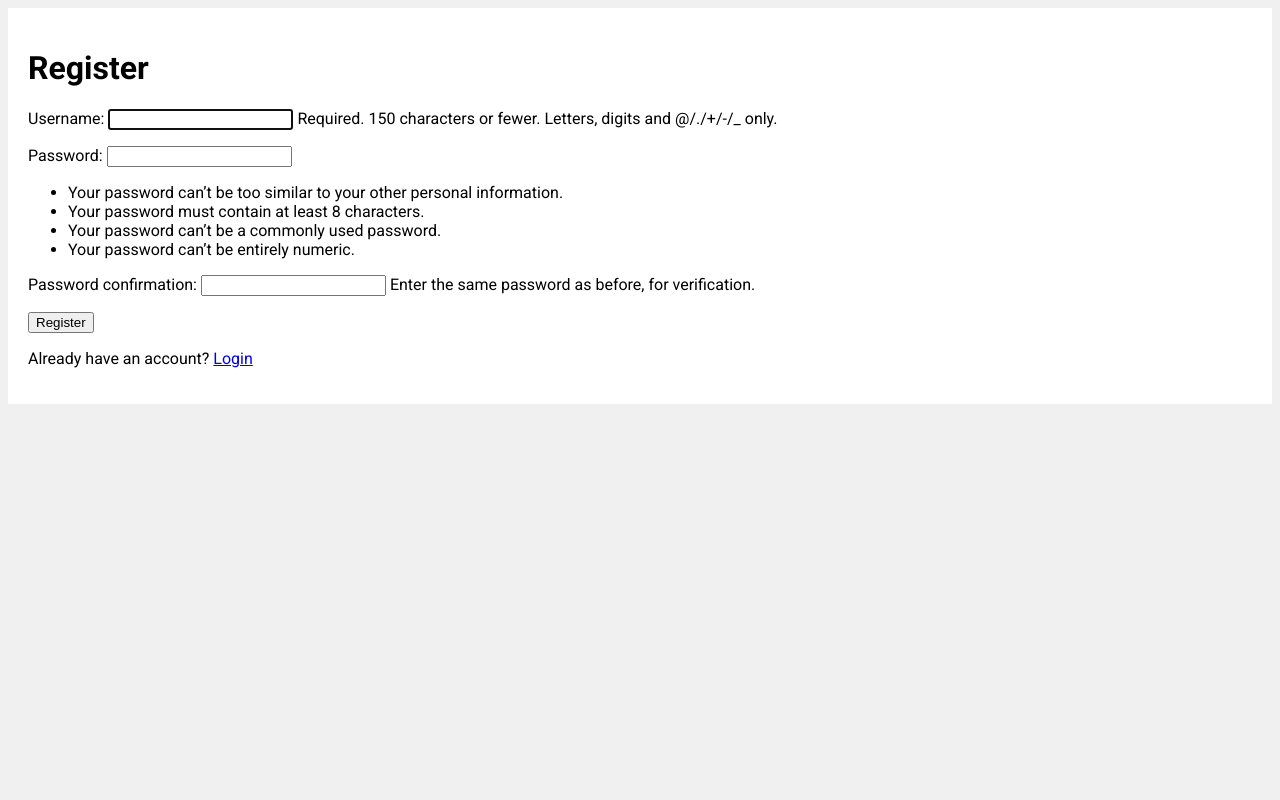
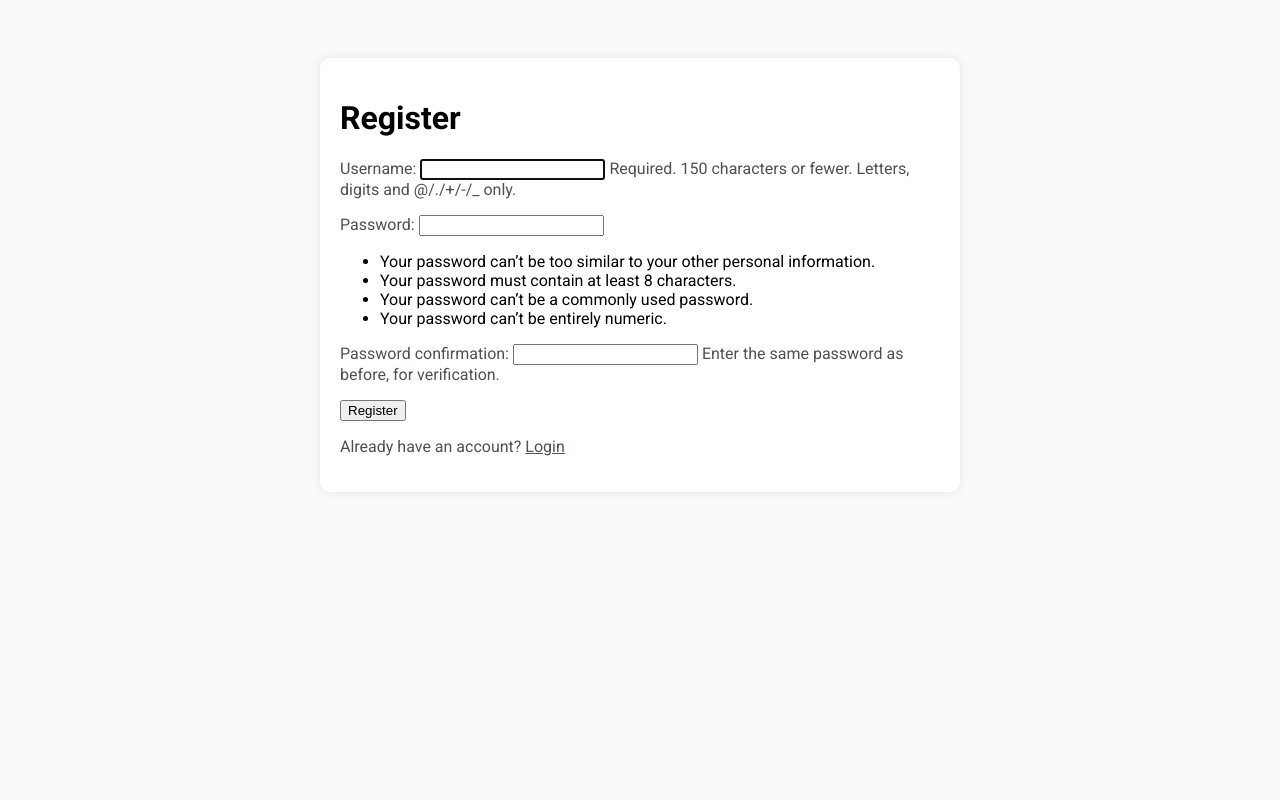
Before and after one commit to TharHtet236401/CBV-with-ToDoList, a Django app: page /register/ in a window 1280 px wide. Run offline with Django 5.2, Linux system fonts and the light colour scheme.

Commit message:
added color to fonts

```diff
--- a/base/templates/base/main.html
+++ b/base/templates/base/main.html
@@ -8,12 +8,21 @@
 <link href="https://fonts.googleapis.com/css2?family=Roboto+Condensed:ital,wght@0,100..900;1,100..900&family=Roboto:ital,wght@0,100..900;1,100..900&display=swap" rel="stylesheet">
     <style>
         body{
-            background-color: #f0f0f0;
+            background-color: #FAFAFA;
             font-family: 'Roboto', sans-serif;
+            padding-top: 50px;
         }
         .container{
+            max-width: 600px;
+            margin: 0 auto;
             background-color: #fff;
             padding: 20px;
+            border-radius: 10px;
+            box-shadow: 0 0 10px 0 rgba(0, 0, 0, 0.1);
+        }
+
+        a,p{
+            color: #4b5256
         }
     </style>
 </head>
```
